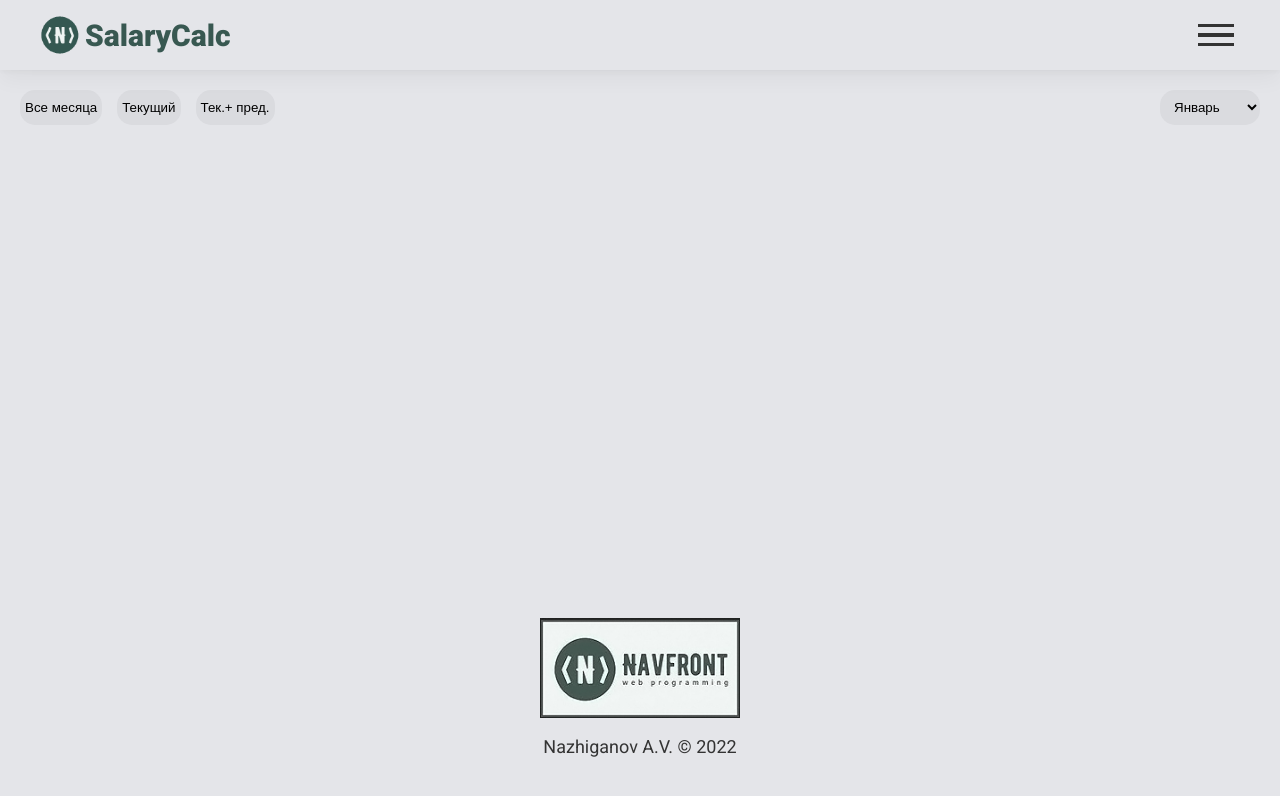
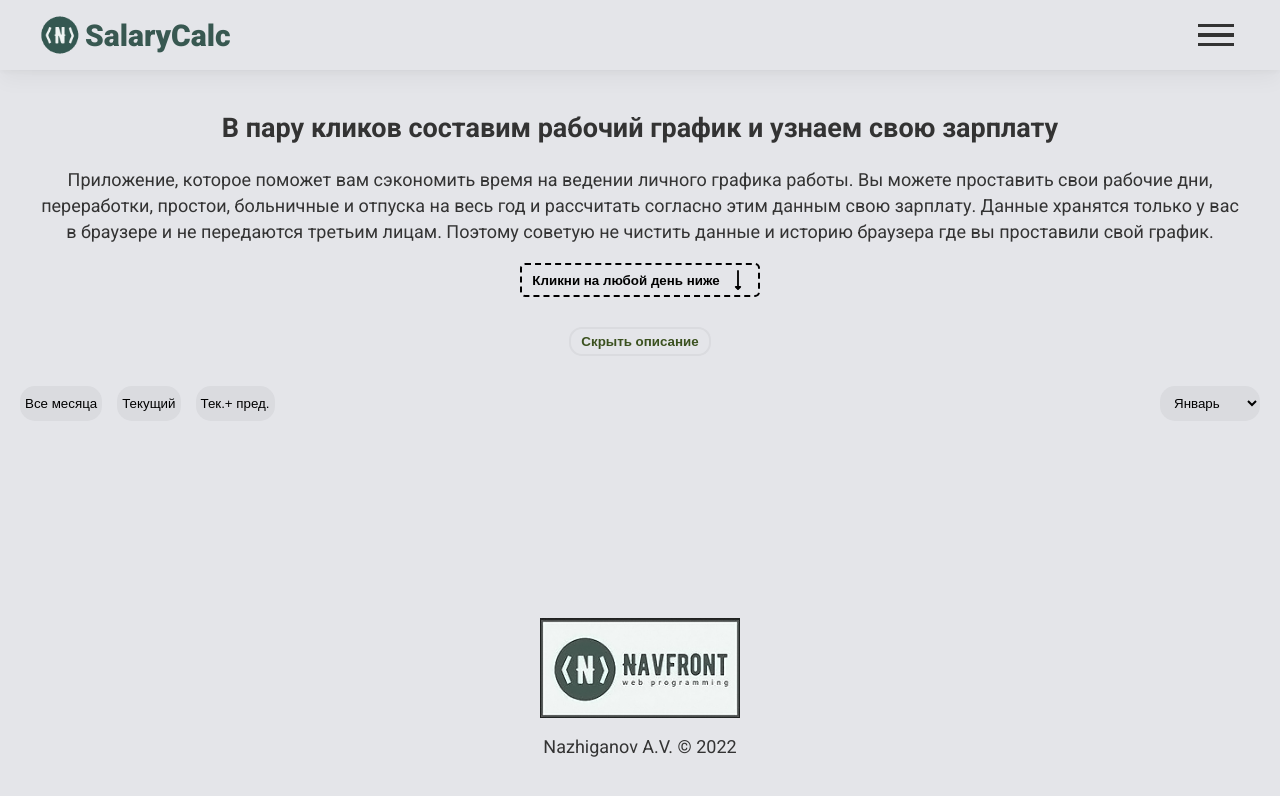
Before and after one commit to Navfront/SalaryCalc, a React (Create React App) app: page / in a window 1280 px wide. Shown: the top 796 px of the page. Built offline with nearby package versions, Linux system fonts and the light colour scheme.

Commit message:
Перевел About на тс

```diff
--- /dev/null
+++ b/src/components/blocks/about/About.tsx
@@ -0,0 +1,35 @@
+/* eslint-disable @typescript-eslint/no-unsafe-assignment */
+import React, { MutableRefObject } from 'react'
+import { StyledAboutWrapper, StyledAboutButton } from './styled'
+import upArrow from '../../../assets/up-arrow.svg'
+import { useAppSelector } from '../../../redux/reduxHooks'
+import { useAppDispatch } from './../../../redux/reduxHooks'
+import { toggleAbout } from '../../../redux/slices/app-slice'
+
+interface AboutProps {
+  currentMonthRef: MutableRefObject<HTMLElement>
+}
+
+export default function About ({ currentMonthRef }: AboutProps): JSX.Element {
+  const isAboutShow = useAppSelector(state => state.app.showAbout)
+  const dispatch = useAppDispatch()
+  const aboutWrapperRef = React.useRef<HTMLDivElement>()
+
+  return (<React.Fragment>
+
+    <StyledAboutWrapper isShow={isAboutShow}>
+      <h2>В&nbsp;пару кликов составим рабочий график и&nbsp;узнаем свою зарплату</h2>
+      <p>Приложение, которое поможет вам сэкономить время на&nbsp;ведении личного графика работы. Вы&nbsp;можете проставить свои рабочие дни, переработки, простои, больничные и&nbsp;отпуска на&nbsp;весь год и&nbsp;рассчитать согласно этим данным свою зарплату. Данные хранятся только у&nbsp;вас в&nbsp;браузере и&nbsp;не&nbsp;передаются третьим лицам. Поэтому советую не&nbsp;чистить данные и&nbsp;историю браузера где вы&nbsp;проставили свой график.</p>
+
+      <button className='aboutArrowButton' type='button' onClick={() => { currentMonthRef.current.scrollIntoView({ block: 'start', behavior: 'smooth' }) }}>Кликни на любой день ниже <img height="20" width="20w" src={upArrow} alt="стрелочка вниз" /></button>
+
+    </StyledAboutWrapper>
+    <StyledAboutButton type='button' onClick={() => {
+      dispatch(toggleAbout()); if (aboutWrapperRef.current != null) {
+        aboutWrapperRef.current.style.height = isAboutShow ? '1px' : 'auto'
+      }
+    }}>{isAboutShow ? 'Скрыть описание' : 'Показать описание'}
+    </StyledAboutButton>
+  </React.Fragment>
+  )
+}
--- a/src/components/blocks/about/styled.js
+++ b/src/components/blocks/about/styled.ts
@@ -1,8 +1,13 @@
-import styled from 'styled-components/macro';
+import styled from 'styled-components/macro'
+import { DefaultThemeType } from './../../theme/defaultTheme'
+
+interface AboutWrapperProps {
+  isShow: boolean
+}
 
 export const StyledAboutWrapper = styled.div`
-  margin-bottom: ${({ isShow }) => (isShow ? '30px' : '0px')};
-  height: ${({ isShow }) => (isShow ? 'auto' : '1px')};
+  margin-bottom: ${({ isShow }: AboutWrapperProps) => (isShow ? '30px' : '0px')};
+  height: ${({ isShow }: AboutWrapperProps) => (isShow ? 'auto' : '1px')};
   transition: ease 0.3s height;
   text-align: center;
   overflow: hidden;
@@ -13,7 +18,7 @@ export const StyledAboutWrapper = styled.div`
   .aboutArrowButton {
     display: inline-flex;
     align-items: center;
-    border: 2px dashed ${({ theme }) => theme.colors.delta};
+    border: 2px dashed ${({ theme }: DefaultThemeType) => theme.colors.delta};
     padding: 5px 10px;
     border-radius: 5px;
     background-color: transparent;
@@ -28,14 +33,14 @@ export const StyledAboutWrapper = styled.div`
       transform: rotate(180deg);
     }
   }
-`;
+`
 
 export const StyledAboutButton = styled.button`
   display: flex;
   margin: 0 auto;
   margin-bottom: 30px;
-  border: 2.5px solid ${({ theme }) => theme.colors.bgLAccent};
-  color: ${({ theme }) => theme.colors.sux};
+  border: 2.5px solid ${({ theme }: DefaultThemeType) => theme.colors.bgLAccent};
+  color: ${({ theme }: DefaultThemeType) => theme.colors.sux};
   background-color: transparent;
   padding: 5px 10px;
   border-radius: 13px;
@@ -44,4 +49,4 @@ export const StyledAboutButton = styled.button`
   &:hover {
     opacity: 0.6;
   }
-`;
+`
--- a/src/components/layouts/main/Main.tsx
+++ b/src/components/layouts/main/Main.tsx
@@ -1,36 +1,40 @@
+import About from '../../blocks/about/About'
+import Container from '../container/Container'
+import dayjs from 'dayjs'
+import MonthFilter from '../../ui/month-filter/MonthFilter'
+import React, { MutableRefObject, useRef } from 'react'
 import { StyledMain } from './styled'
 // import { MONTHS } from '../../../mocks/mocks'
-import MonthFilter from '../../ui/month-filter/MonthFilter'
-// import React, { useEffect, useRef } from 'react'
 
-// import About from '../../blocks/about/About'
-import Container from '../container/Container'
+import { useAppDispatch, useAppSelector } from '../../../redux/reduxHooks'
 
 function Main (): JSX.Element {
-  // const calendar = useSelector((state) => state?.calendarReducer)
-  // const filter = useSelector((state) => state?.appReducer.monthFilter)
-  // const currentMonth = moment().month()
-  // const currentMonthRef = useRef()
+  const calendar = useAppSelector(state => state.calendar.calendar)
+  const filter = useAppSelector(state => state.app.monthFilter)
+  const dispatch = useAppDispatch()
+  const currentMonth = dayjs().month()
+  console.log(calendar)
+  const currentMonthRef = React.useRef<HTMLElement>() as MutableRefObject<HTMLElement>
 
-  //  const canIRender = (index) => {
-  //   switch (filter.showType) {
-  //     case 0:
-  //       return true
-  //     case 1:
-  //       return index === filter.showMonth || index === filter.showMonth - 1
-  //     case 2:
-  //       return index === filter.showMonth
+  const canIRender = (index: number): boolean => {
+    switch (filter.showType) {
+      case 0:
+        return true
+      case 1:
+        return index === filter.showMonth || index === filter.showMonth - 1
+      case 2:
+        return index === filter.showMonth
 
-  //     default:
-  //       return false
-  //   }
-  // }
+      default:
+        return false
+    }
+  }
 
   return (
     <StyledMain>
       <Container>
 
-        {/* <About currentMonthRef={currentMonthRef}/> */}
+        <About currentMonthRef={currentMonthRef}/>
         <MonthFilter />
 
           {/* {calendar.map((item, index) =>
--- a/src/components/theme/defaultTheme.ts
+++ b/src/components/theme/defaultTheme.ts
@@ -10,7 +10,7 @@ interface Colors {
   alfa: string
   betta: string
   hoverBorder: string
-
+  delta?: string
 }
 
 export interface DefaultThemeType {
--- a/src/redux/slices/app-slice.ts
+++ b/src/redux/slices/app-slice.ts
@@ -17,6 +17,7 @@ export interface AppInitialState {
   isMenuOpen: boolean
   popup: PopupState
   monthFilter: MonthFilterState
+  showAbout: boolean
 }
 
 export interface TogglePopupPayload {
@@ -34,7 +35,8 @@ export interface ToggleFilterPayload {
 const init: AppInitialState = {
   isMenuOpen: false,
   popup: { isOpen: false, data: null, callBack: null },
-  monthFilter: { showMonth: dayjs().month(), showType: 0, showOne: false }
+  monthFilter: { showMonth: dayjs().month(), showType: 0, showOne: false },
+  showAbout: true
 }
 
 export const appSlice = createSlice({
@@ -53,10 +55,13 @@ export const appSlice = createSlice({
       state.monthFilter.showMonth = action.payload.showMonth
       state.monthFilter.showType = action.payload.showType
       state.monthFilter.showOne = action.payload.showOne
+    },
+    toggleAbout: (state) => {
+      state.showAbout = !state.showAbout
     }
 
   }
 })
 
-export const { toggleMenu, togglePopup, setFilter } = appSlice.actions
+export const { toggleMenu, togglePopup, setFilter, toggleAbout } = appSlice.actions
 export default appSlice.reducer
```
Also changed, not shown: src/components/blocks/about/About.jsx (deleted, +0 -40 lines).
